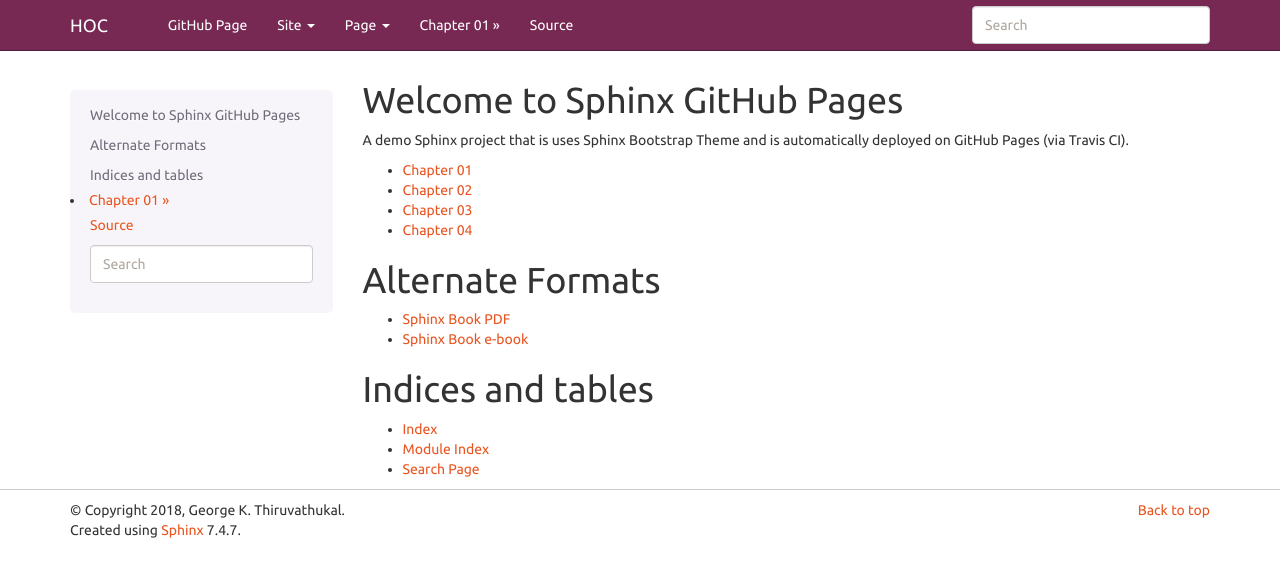
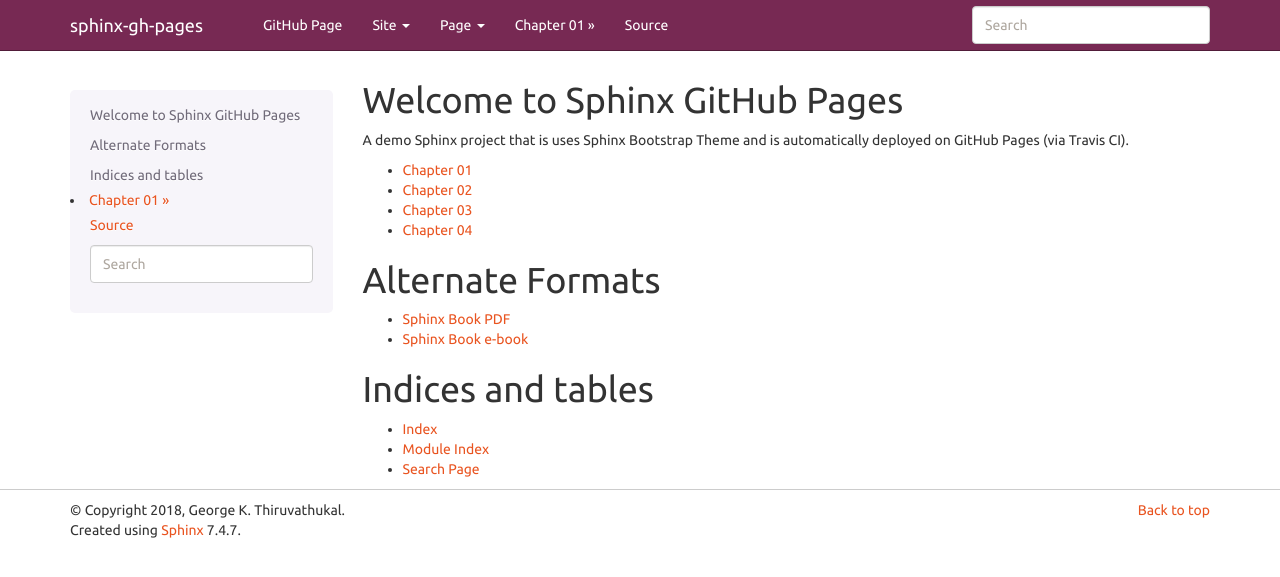
Before and after one commit to LoyolaChicagoCode/sphinx-gh-pages, a Sphinx documentation site: the page built from source/index.rst, in a window 1280 px wide. Shown: the top 577 px of the page. Built offline with Sphinx 7.4.7, drawn with Linux system fonts in a browser that asks for light colours.

Commit message:
correct the project name in conf.py

```diff
--- a/source/conf.py
+++ b/source/conf.py
@@ -193,7 +193,7 @@ todo_include_todos = True
 
 html_theme_options = {
     # Navigation bar title. (Default: ``project`` value)
-    'navbar_title': "HOC",
+    'navbar_title': "sphinx-gh-pages",
 
     # Tab name for entire site. (Default: "Site")
     'navbar_site_name': "Site",
```
